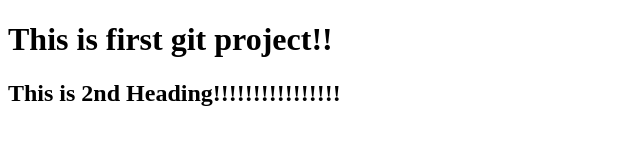
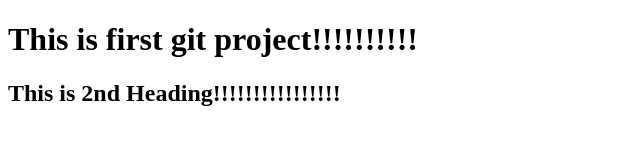
Before and after one commit to furqan1218/github.io, a plain HTML site: page index.html in a window 1280 px wide. Shown: the whole page, without its empty margins (0-640 px from the left). Drawn offline with Linux system fonts and the light colour scheme.

Commit message:
Update index.html

```diff
--- a/index.html
+++ b/index.html
@@ -6,7 +6,7 @@
     <title>Document</title>
 </head>
 <body>
-    <h1>This is first git project!!</h1>
+    <h1>This is first git project!!!!!!!!!!</h1>
     <h2>This is 2nd Heading!!!!!!!!!!!!!!!!</h2>
 </body>
 </html>
```
